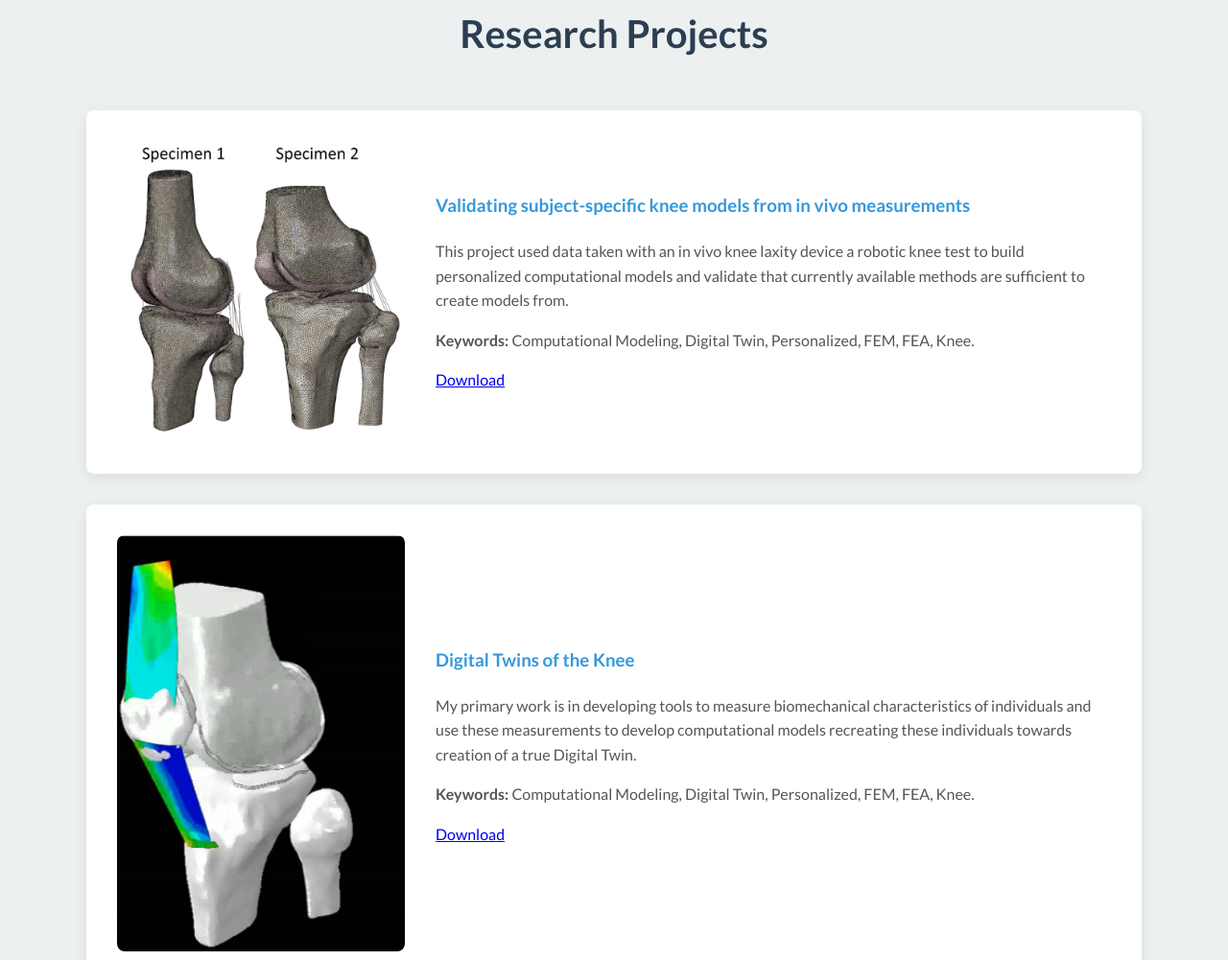
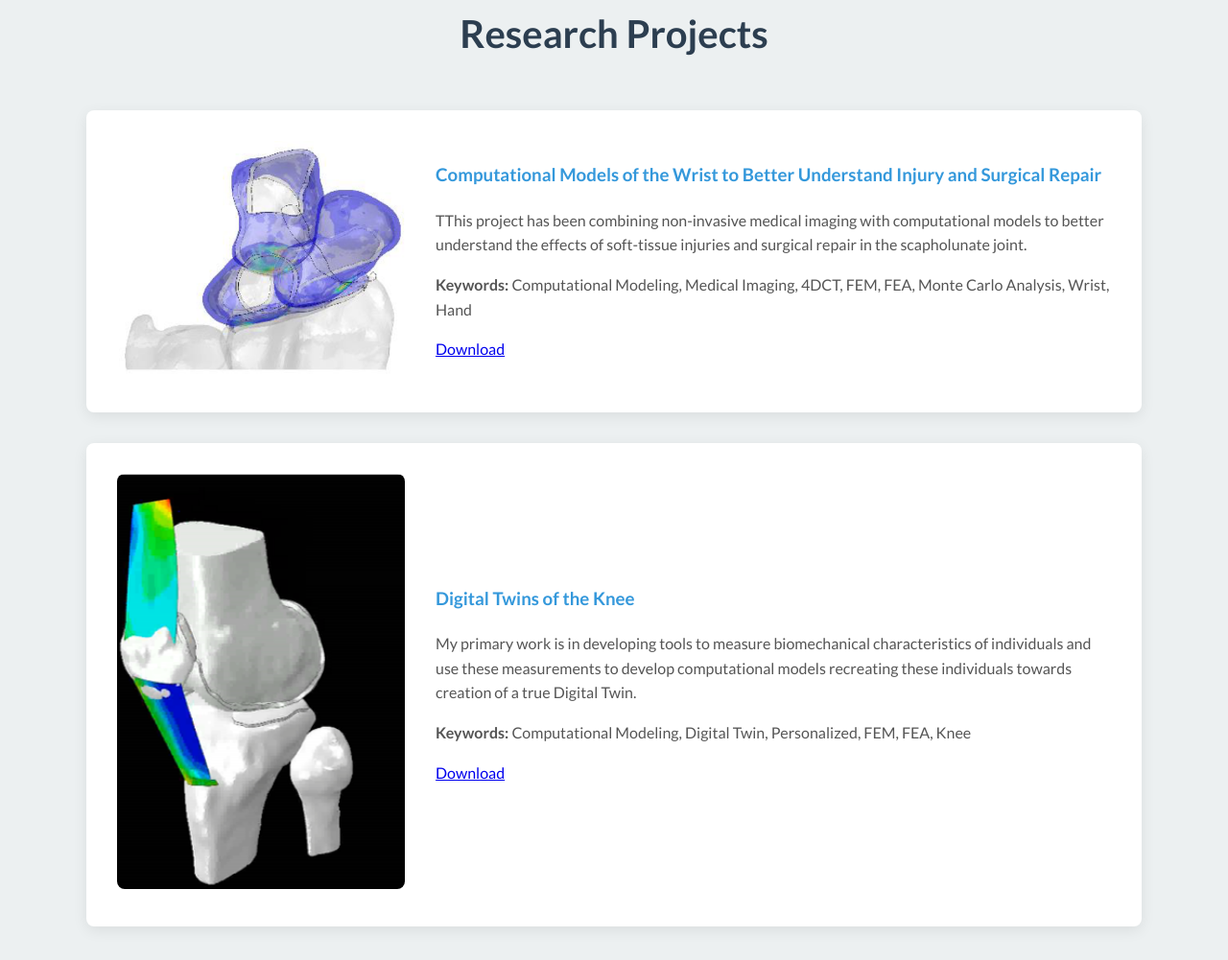
Before and after one commit to thor-andreassen/My_Website, a plain HTML site: page index.html in a window 1280 px wide. Shown: the part 952-1953 px from the top of the page at 96% size. Drawn offline with Linux system fonts and the light colour scheme.

Commit message:
Added new project

```diff
--- a/index.html
+++ b/index.html
@@ -393,13 +393,13 @@
 
                 <div class="project">
                     <div class="project-image">
-                         <img src="./source/Validating_subject_specific.png" alt="Subject-Specific Models">
+                         <img src="./source/Wrist_Model.png" alt="Wrist Finite Element Model">
                     </div>
                     <div class="project-description">
-                        <h3>Validating subject-specific knee models from in vivo measurements</h3>
-                        <p>This project used data taken with an in vivo knee laxity device a robotic knee test to build personalized computational models and validate that currently available methods are sufficient to create models from.</p>
-                        <p><strong>Keywords:</strong> Computational Modeling, Digital Twin, Personalized, FEM, FEA, Knee.</p>
-                        <a href="./source/Andreassen_et_al_Validating_Subject_2025.pdf" download="Validating Subject Specific">Download</a>
+                        <h3> Computational Models of the Wrist to Better Understand Injury and Surgical Repair</h3>
+                        <p>TThis project has been combining non-invasive medical imaging with computational models to better understand the effects of soft-tissue injuries and surgical repair in the scapholunate joint.</p>
+                        <p><strong>Keywords:</strong> Computational Modeling, Medical Imaging, 4DCT, FEM, FEA, Monte Carlo Analysis, Wrist, Hand</p>
+                        <a href="#" download="Validating Subject Specific">Download</a>
                     </div>
                 </div>
 
@@ -411,7 +411,7 @@
                     <div class="project-description">
                         <h3>Digital Twins of the Knee</h3>
                         <p>My primary work is in developing tools to measure biomechanical characteristics of individuals and use these measurements to develop computational models recreating these individuals towards creation of a true Digital Twin.</p>
-                        <p><strong>Keywords:</strong> Computational Modeling, Digital Twin, Personalized, FEM, FEA, Knee.</p>
+                        <p><strong>Keywords:</strong> Computational Modeling, Digital Twin, Personalized, FEM, FEA, Knee</p>
                         <a href="./source/Andreassen_et_al_2023_Digital_Twin.pdf" download="Validating Subject Specific">Download</a>
                     </div>
                 </div>
```
Also changed, not shown: source/Wrist_Model.png (added), 1 other file.
